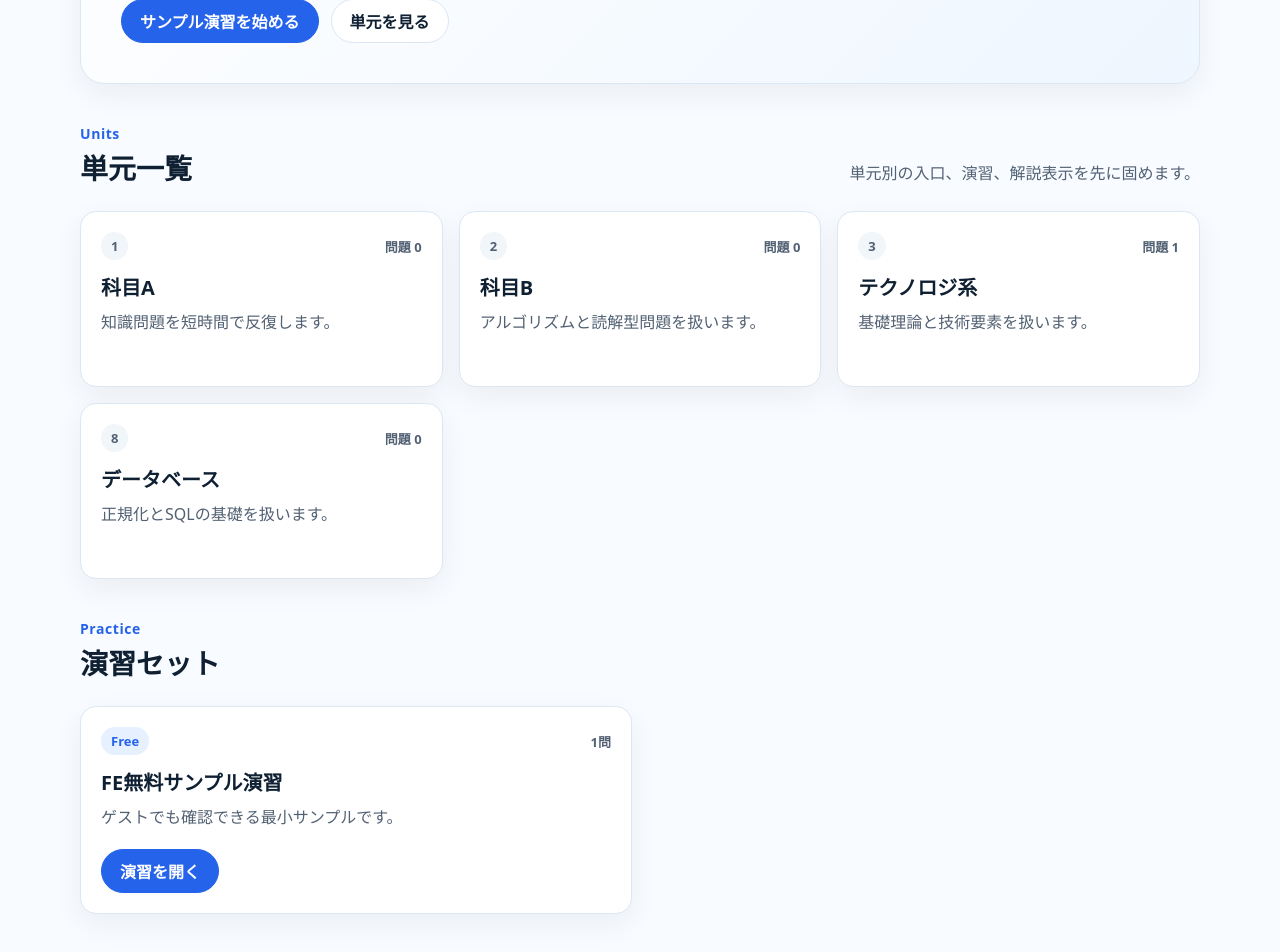
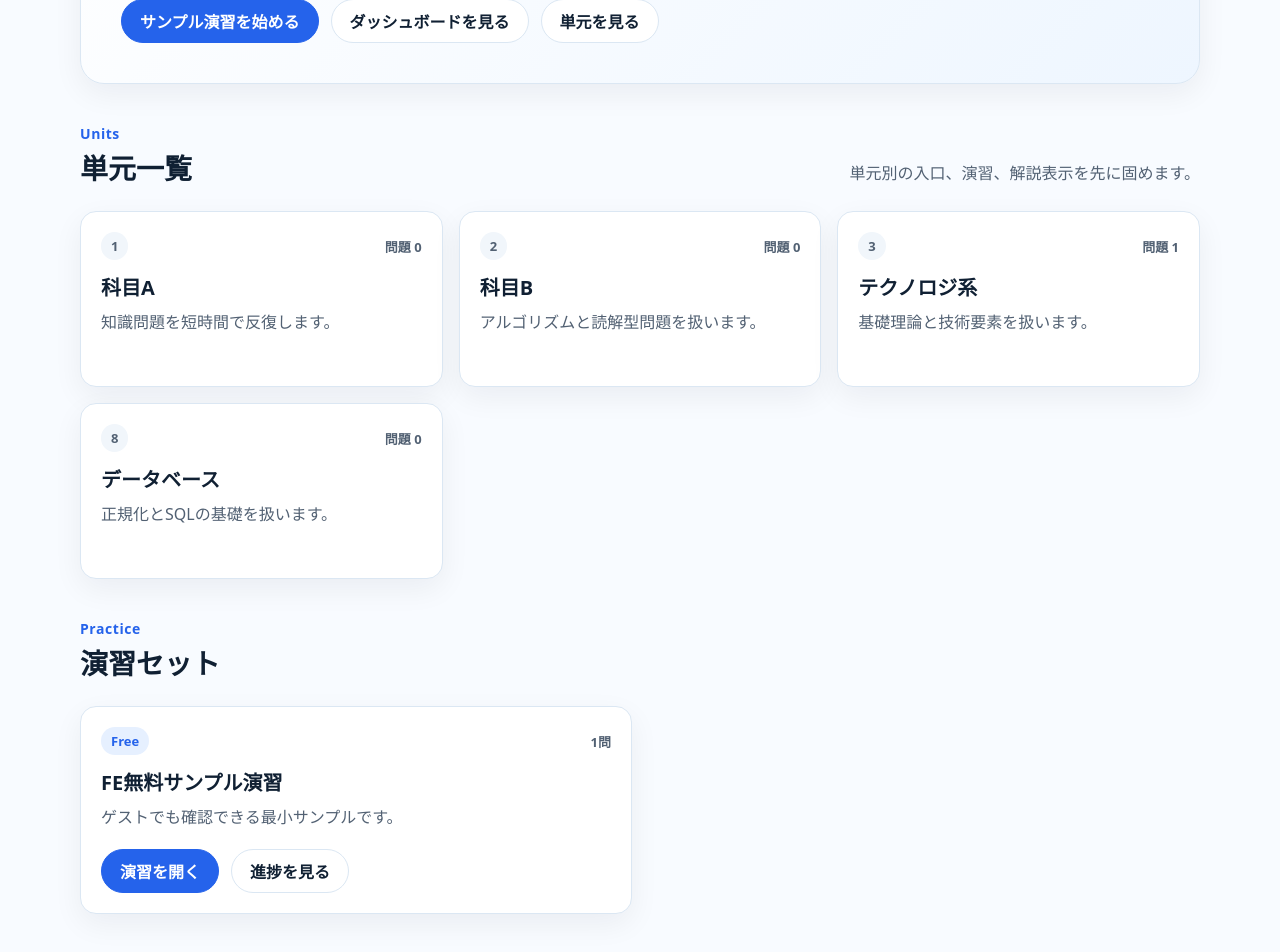
Before and after one commit to Shota-Zaki/License-Base, a Next.js app in the folder apps/web/: page /engineer-license-lab/fe in a window 1280 px wide. Shown: the part 244-1196 px from the top of the page. Built offline with nearby package versions, Linux system fonts and the light colour scheme; no server answers.

Commit message:
feat: link FE dashboard from course page

```diff
--- a/apps/web/app/engineer-license-lab/fe/page.tsx
+++ b/apps/web/app/engineer-license-lab/fe/page.tsx
@@ -13,6 +13,7 @@ export default async function FePracticeLabPage() {
         <p>{course.description}</p>
         <div className="action-row">
           <a className="button primary" href="/engineer-license-lab/fe/practice/fe-free-sample-set">サンプル演習を始める</a>
+          <a className="button" href="/engineer-license-lab/fe/dashboard">ダッシュボードを見る</a>
           <a className="button" href="#units">単元を見る</a>
         </div>
       </section>
@@ -54,8 +55,9 @@ export default async function FePracticeLabPage() {
             </div>
             <h2>{practiceSet.title}</h2>
             <p>{practiceSet.description}</p>
-            <div className="card-action-row">
-              <a className="button primary" href="/engineer-license-lab/fe/practice/fe-free-sample-set">演習を開く</a>
+            <div className="card-action-row action-row">
+              <a className="button primary" href={`/engineer-license-lab/fe/practice/${practiceSet.slug}`}>演習を開く</a>
+              <a className="button" href="/engineer-license-lab/fe/dashboard">進捗を見る</a>
             </div>
           </article>
         ))}
```
